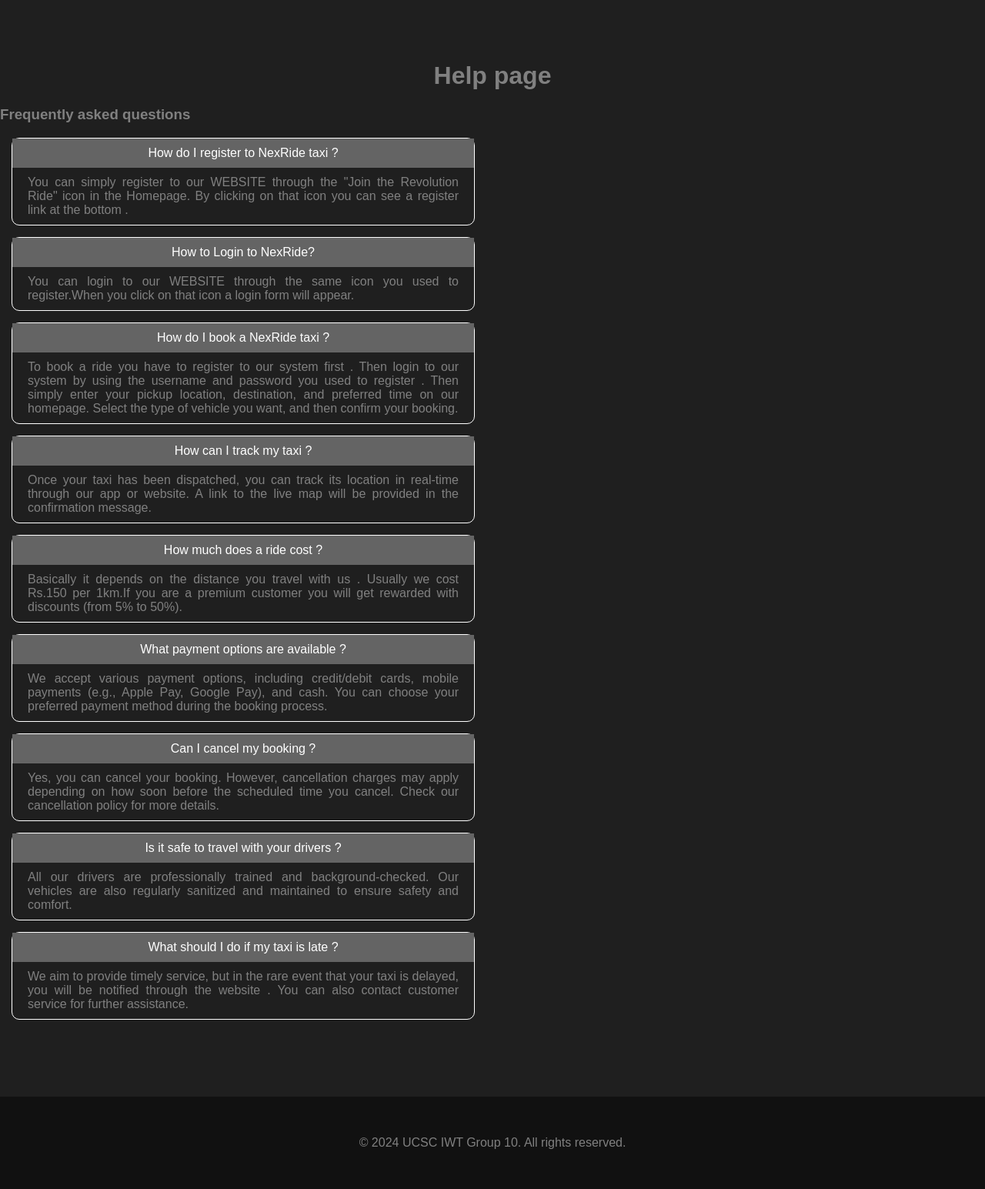
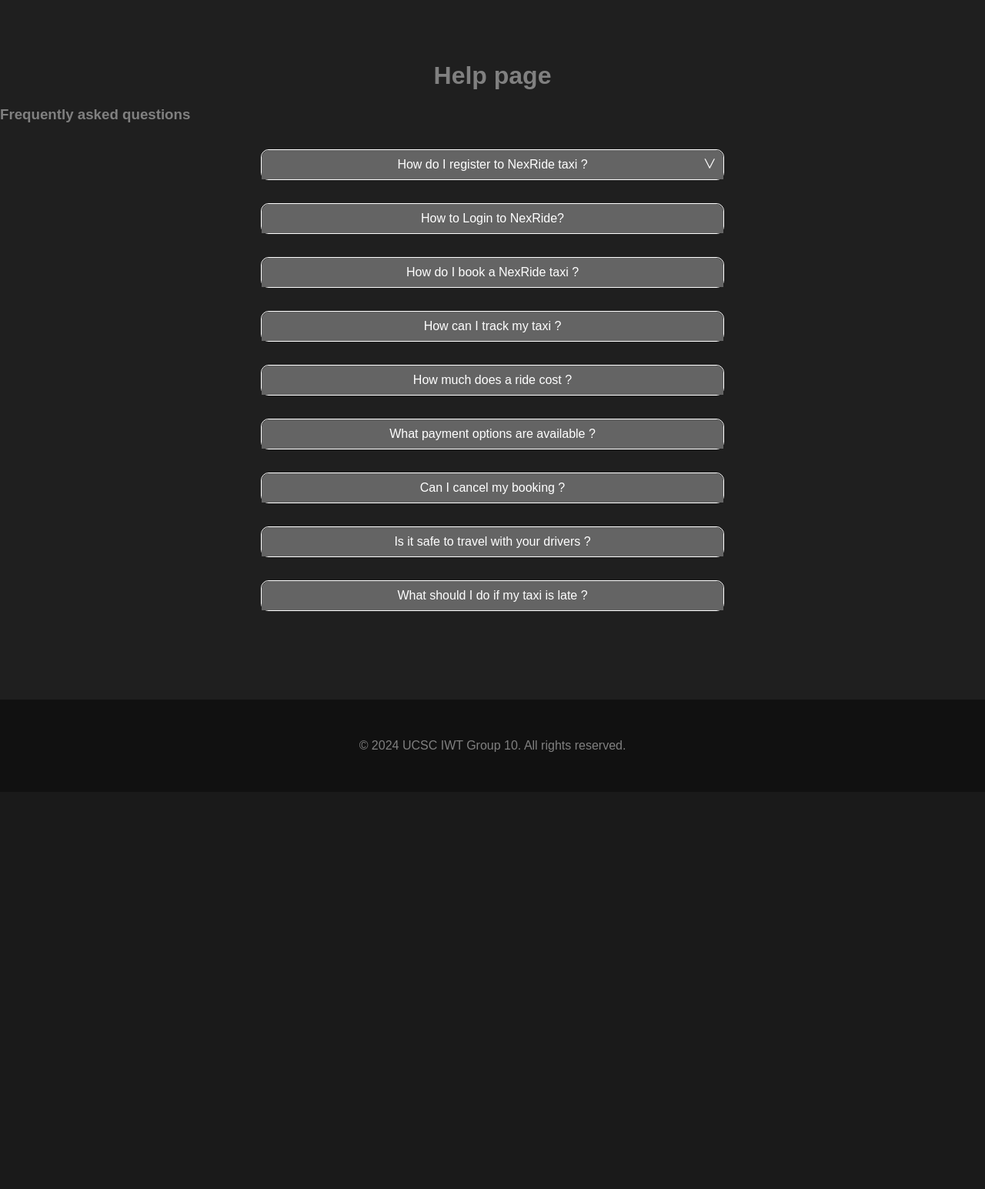
Before and after one commit to cptdihindu/iwt-project, a PHP site: page /help.php in a window 1280 px wide. Shown: the part 70-1615 px from the top of the page at 77% size. After the commit the page ends 1047 px from the top, so only its background shows below. Run offline with PHP 8.4, Linux system fonts and the light colour scheme.

Commit message:
working on expand-collapse buttons

```diff
--- a/help.php
+++ b/help.php
@@ -2,6 +2,18 @@
 <head>
     <title>NexRide Help</title>
     <link rel="stylesheet" href="style.css">
+
+    <script>
+      function expandBox(){
+        var answer = document.getElementById("answer");
+        var button = document.getElementById("expand-btn");
+
+        answer.classList.add("expanded-answer");
+        button.innerHTML = "╱╲";
+
+      }
+    </script>
+
 </head>
 <body>
 <?php
@@ -18,17 +30,18 @@
 <h1 align="center" >Help page</h1>
 <h3>Frequently asked questions</h3>
 
-<div class="qa">
-<div class="q">
+<div class="all-boxes">
+  <div class="box">
+  <button type="button" id="expand-btn" class="expand-btn" onclick="expandBox()">╲╱</button>
       <div class="question">
           How do I register to NexRide taxi ?
       </div>
-    <div class="answer">
+      <div id="answer" class="answer">
           You can simply register to our WEBSITE through the "Join the Revolution Ride" icon in the Homepage. By clicking on that icon you can see a register link at the bottom .
       </div>
   </div>
 
-<div class="q">
+  <div class="box">
       <div class="question">
         How to Login to NexRide?
       </div>
@@ -37,7 +50,7 @@
       </div>
   </div>
 
-<div class="q">
+  <div class="box">
       <div class="question">
         How do I book a NexRide taxi ?
       </div>
@@ -48,7 +61,7 @@
   </div>
 
 
-<div class="q">
+  <div class="box">
       <div class="question">
       How can I track my taxi ?
       </div>
@@ -58,7 +71,7 @@
   </div>
 
 
-<div class="q">
+  <div class="box">
       <div class="question">
         How much does a ride cost ?
       </div>
@@ -68,7 +81,7 @@
       </div>
   </div>
 
-<div class="q">
+  <div class="box">
       <div class="question">
         What payment options are available ?
       </div>
@@ -78,7 +91,7 @@
   </div>
 
 
-<div class="q">
+  <div class="box">
       <div class="question">
         Can I cancel my booking ?
       </div>
@@ -88,7 +101,7 @@
   </div>
 
 
-<div class="q">
+  <div class="box">
       <div class="question">
         Is it safe to travel with your drivers ?
       </div>
@@ -98,14 +111,13 @@
   </div>
 
 
-<div class="q">
+  <div class="box">
       <div class="question">
         What should I do if my taxi is late ?
       </div>
       <div class="answer">
       We aim to provide timely service, but in the rare event that your taxi is delayed, you will be notified through the website . You can also contact customer service for further assistance.
   </div>
-
 </div>
 
 
--- a/style.css
+++ b/style.css
@@ -366,24 +366,46 @@
 
 
 
-.qa{
-
+.all-boxes{
+    width: 100%;
+    display: flex;
+    flex-direction: column;
+    align-items: center;
 }
-.q{
+.box{
+    position: relative;
     border: 1px solid white;
     border-radius: 10px;
     margin: 15;
     width: 600;
 }
+.expand-btn{
+    cursor: pointer;
+    border: none;
+    color: white;
+    background-color: rgb(100, 100, 100); /* Same bg color */
+    padding: 2;
+    position: absolute;
+    font-size: 10;
+    font-weight: 800;
+    right: 10;
+    top: 10;
+}
 .question{
+    border-top-left-radius: 10px;
+    border-top-right-radius: 10px;
     text-align: center;
     color: white;
-    background-color: rgb(100, 100, 100);
+    background-color: rgb(100, 100, 100); /* Same bg color */
     padding: 10;
 }
 .answer{
+    display: none; /* ################## */
     text-align: justify;
     padding: 10 20;
+}
+.expanded-answer{
+    display: block;
 }
 
 
```
Lines whose indentation alone changed are shown as unchanged.
